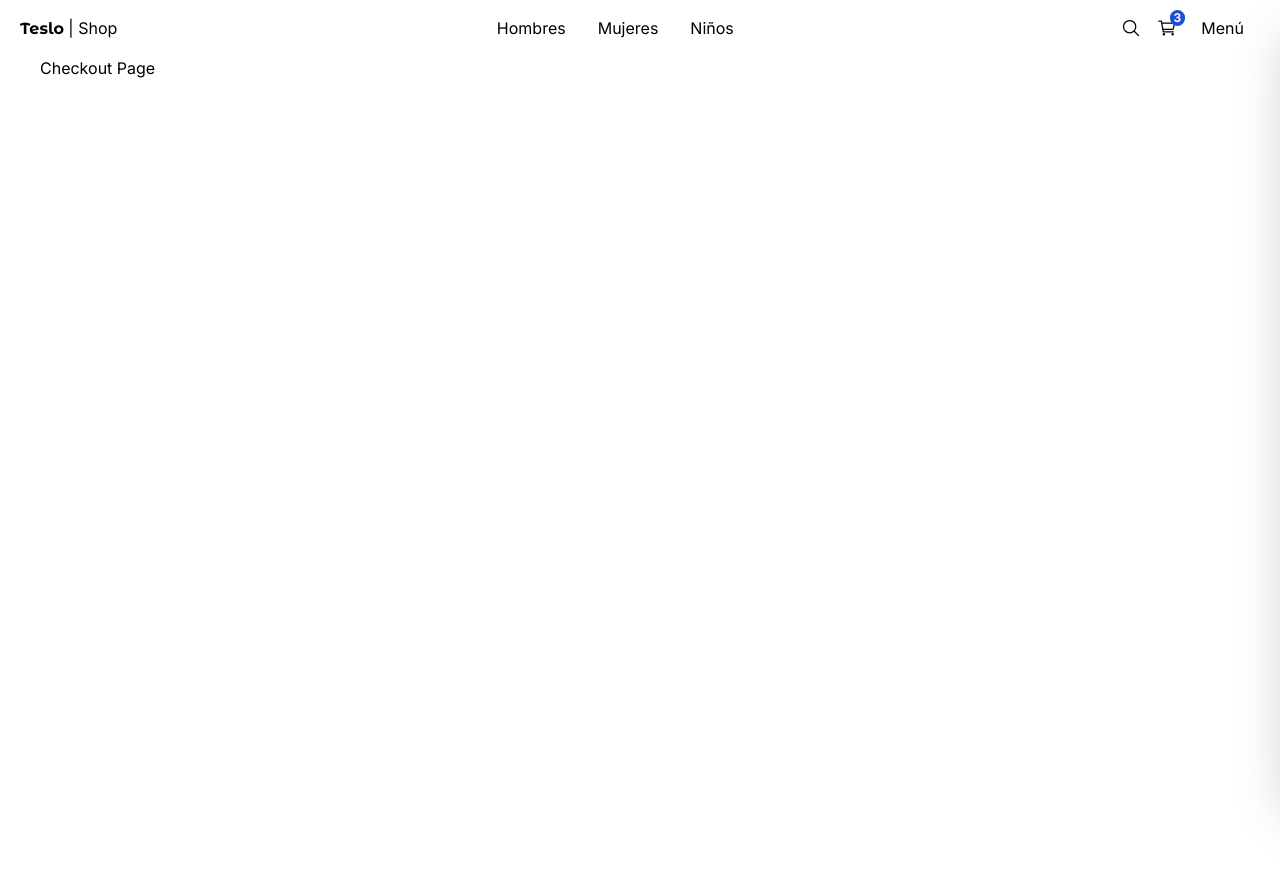
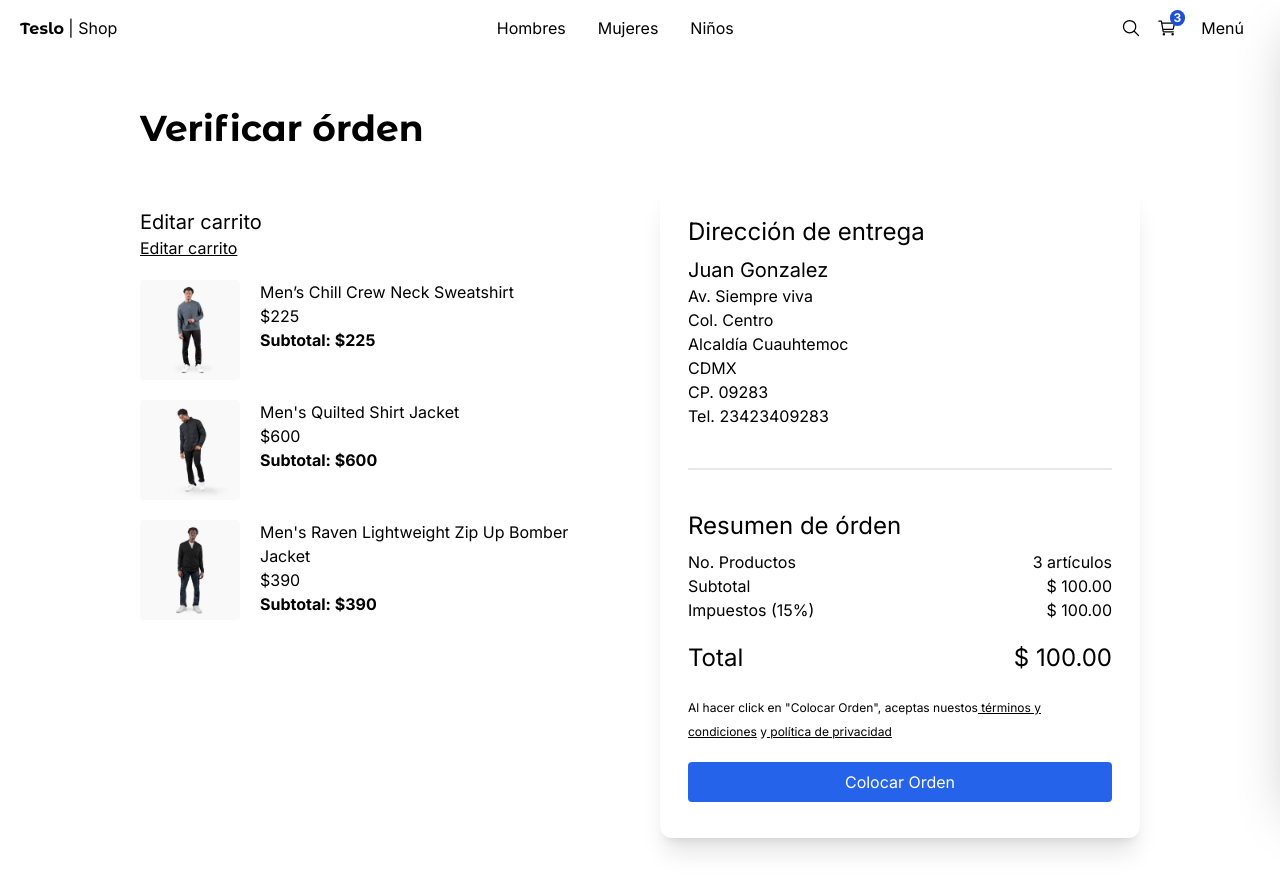
Before and after one commit to JCUrquiza/E-Commerce, a Next.js app: page /checkout in a window 1280 px wide. Shown: the top 892 px of the page. Before the commit the page ends 800 px from the top, so only its background shows below. Built offline with nearby package versions, Linux system fonts and the light colour scheme.

Commit message:
Finish order buy template page

```diff
--- a/src/app/(shop)/checkout/page.tsx
+++ b/src/app/(shop)/checkout/page.tsx
@@ -1,9 +1,113 @@
 import React from 'react';
+import Link from 'next/link';
+import Image from 'next/image';
+import { initialData } from '@/seed/seed';
+import { Title } from '@/components';
+
+const productsInCart = [
+    initialData.products[0],
+    initialData.products[1],
+    initialData.products[2],
+];
 
 export default function () {
     return (
-        <div>
-            <h1>Checkout Page</h1>
+        <div className='flex justify-center items-center mb-72 px-10 sm:px-0'>
+
+            <div className='flex flex-col w-[1000px]'>
+
+                <Title title='Verificar órden' />
+
+                <div className='grid grid-cols-1 sm:grid-cols-2 gap-10'>
+
+                    {/* Carrito */}
+                    <div className='flex flex-col mt-5'>
+
+                        <span className='text-xl'>Editar carrito</span>
+                        <Link href='/cart' className='underline mb-5'>Editar carrito</Link>
+
+
+                        {/* Items */}
+                        {
+                            productsInCart.map( product => (
+                                <div className='flex mb-5' key={ product.slug }>
+                                    <Image
+                                        src={`/products/${ product.images[0] }`}
+                                        width={100}
+                                        height={100}
+                                        style={{
+                                            width: '100px',
+                                            height: '100px'
+                                        }}
+                                        alt={product.title}
+                                        className='mr-5 rounded'
+                                    />
+                                    <div>
+                                        <p>{ product.title }</p>
+                                        <p>${ product.price * 3}</p>
+                                        <p className='font-bold'>Subtotal: ${ product.price * 3 }</p>
+                                    </div>
+                                </div>
+                            ))
+                        }
+
+                    </div>
+
+                    {/* Checkout - Resumen de órden */}
+                    <div className='bg-white rounded-xl shadow-xl p-7'>
+
+                        {/* Dirección de entrega */}
+                        <h2 className='text-2xl mb-2'>Dirección de entrega</h2>
+                        <div className='mb-10'>
+                            <p className='text-xl'>Juan Gonzalez</p>
+                            <p>Av. Siempre viva</p>
+                            <p>Col. Centro</p>
+                            <p>Alcaldía Cuauhtemoc</p>
+                            <p>CDMX</p>
+                            <p>CP. 09283</p>
+                            <p>Tel. 23423409283</p>
+                        </div>
+
+                        {/* Divider */}
+                        <div className='w-full h-0.5 rounded bg-gray-200 mb-10' />
+
+                        {/* Resumen de la órden */}
+                        <h2 className='text-2xl mb-2'>Resumen de órden</h2>
+                        <div className='grid grid-cols-2'>
+                            <span>No. Productos</span>
+                            <span className='text-right'>3 artículos</span>
+
+                            <span>Subtotal</span>
+                            <span className='text-right'>$ 100.00</span>
+
+                            <span>Impuestos (15%)</span>
+                            <span className='text-right'>$ 100.00</span>
+
+                            <span className='mt-5 text-2xl'>Total</span>
+                            <span className='mt-5 text-2xl text-right'>$ 100.00</span>
+                        </div>
+
+                        <div className='mt-5 mb-2 w-full'>
+                            <p className='mb-5'>
+                                <span className='text-xs'>
+                                    Al hacer click en "Colocar Orden", aceptas nuestos
+                                    <a href='#' className='underline'> términos y condiciones</a> y
+                                    <a href='#' className='underline'> política de privacidad</a>
+                                </span>
+                            </p>
+
+                            <Link className='flex btn-primary justify-center' href='/orders/123'>
+                                Colocar Orden
+                            </Link>
+                        </div>
+
+                    </div>
+
+
+                </div>
+
+            </div>
+
         </div>
     )
 }
```
